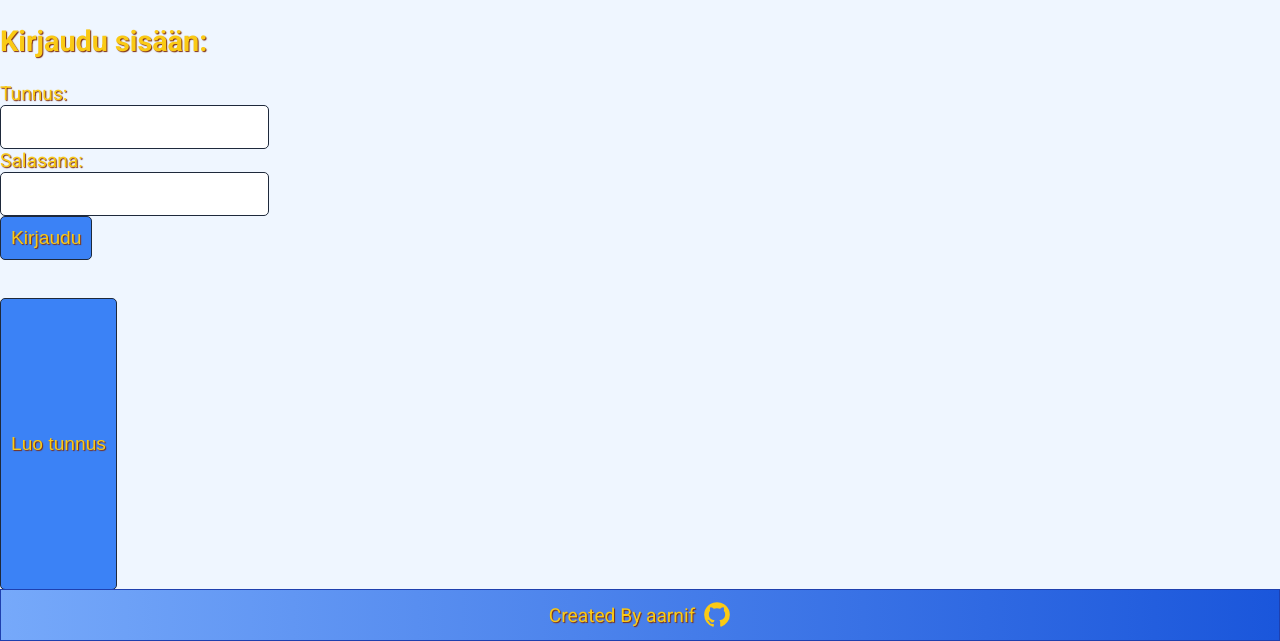
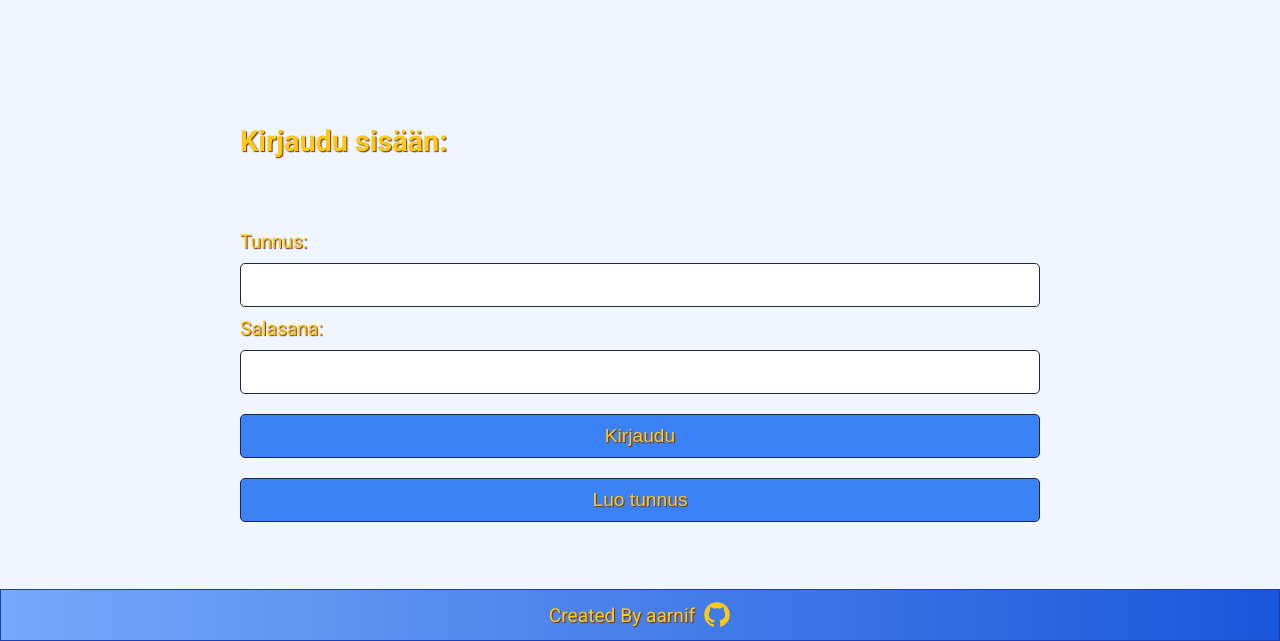
Before and after one commit to aarnif/tsoha-forum, a Flask app: page /login in a window 1280 px wide. Shown: the part 160-801 px from the top of the page. Run offline with Flask 3, Linux system fonts and the light colour scheme.

Commit message:
Update login-page styles

```diff
--- a/static/content.css
+++ b/static/content.css
@@ -5,6 +5,49 @@ main {
   flex-direction: column;
   justify-content: center;
   align-items: center;
+}
+
+.login-container {
+  flex-grow: 1;
+  width: 100%;
+  max-width: 1400px;
+  display: flex;
+  justify-content: center;
+  align-items: start;
+}
+
+.login-form {
+  position: relative;
+  top: 100px;
+  flex-grow: 1;
+  max-width: 800px;
+  display: flex;
+  flex-direction: column;
+  justify-content: center;
+  align-items: start;
+}
+
+.form-items {
+  width: 100%;
+  display: flex;
+  flex-direction: column;
+}
+
+.form-item {
+  margin-bottom: 10px;
+  width: 100%;
+  display: flex;
+  flex-direction: column;
+}
+
+.form-item > a {
+  width: 100%;
+}
+
+.login-form-button {
+  min-width: 100%;
+  max-width: 100%;
+  margin-top: 10px;
 }
 
 .main-content {
--- a/templates/login.html
+++ b/templates/login.html
@@ -1,24 +1,38 @@
 {% extends "layout.html" %} {% block content %}
+
+<div class="login-container">
+  <form action="/login" method="POST" class="login-form">
     <h2>Kirjaudu sisään:</h2>
-<form action="/login" method="POST">
-  <ul>
-    <li>
+    <ul class="form-items">
+      <li class="form-item">
+        <p class="error-message">{{ message }}</p>
+      </li>
+      <li class="form-item">
         <label>Tunnus:</label>
       </li>
-    <li>
-      <input type="text" name="username" />
+      <li class="form-item">
+        <input type="text" name="username" value="{{username}}" />
       </li>
-    <li>
+      <li class="form-item">
         <label>Salasana:</label>
       </li>
-    <li>
-      <input type="password" name="password" />
+      <li class="form-item">
+        <input type="password" name="password" value="{{password}}" />
       </li>
-    <li>
-      <button type="submit">Kirjaudu</button>
+      <li class="form-item">
+        <button id="log-in-button" class="login-form-button" type="submit">
+          Kirjaudu
+        </button>
+      </li>
+      <li class="form-item">
+        <a href="/register">
+          <button id="register-button" class="login-form-button" type="button">
+            Luo tunnus
+          </button></a
+        >
       </li>
     </ul>
   </form>
-<p>{{ message }}</p>
-<button><a href="/register">Luo tunnus</a></button>
+</div>
+
 {% endblock %}
```
Lines whose indentation alone changed are shown as unchanged.
